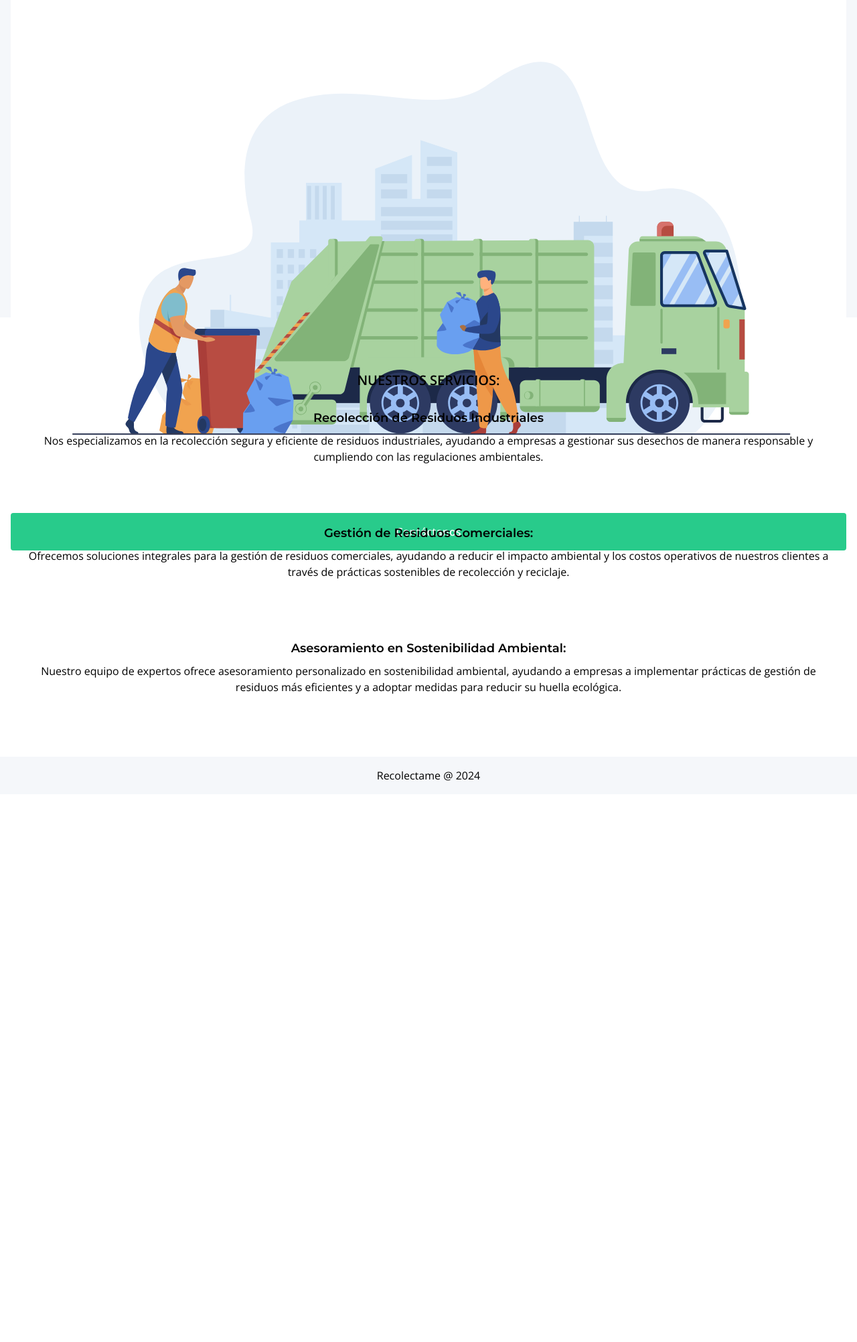
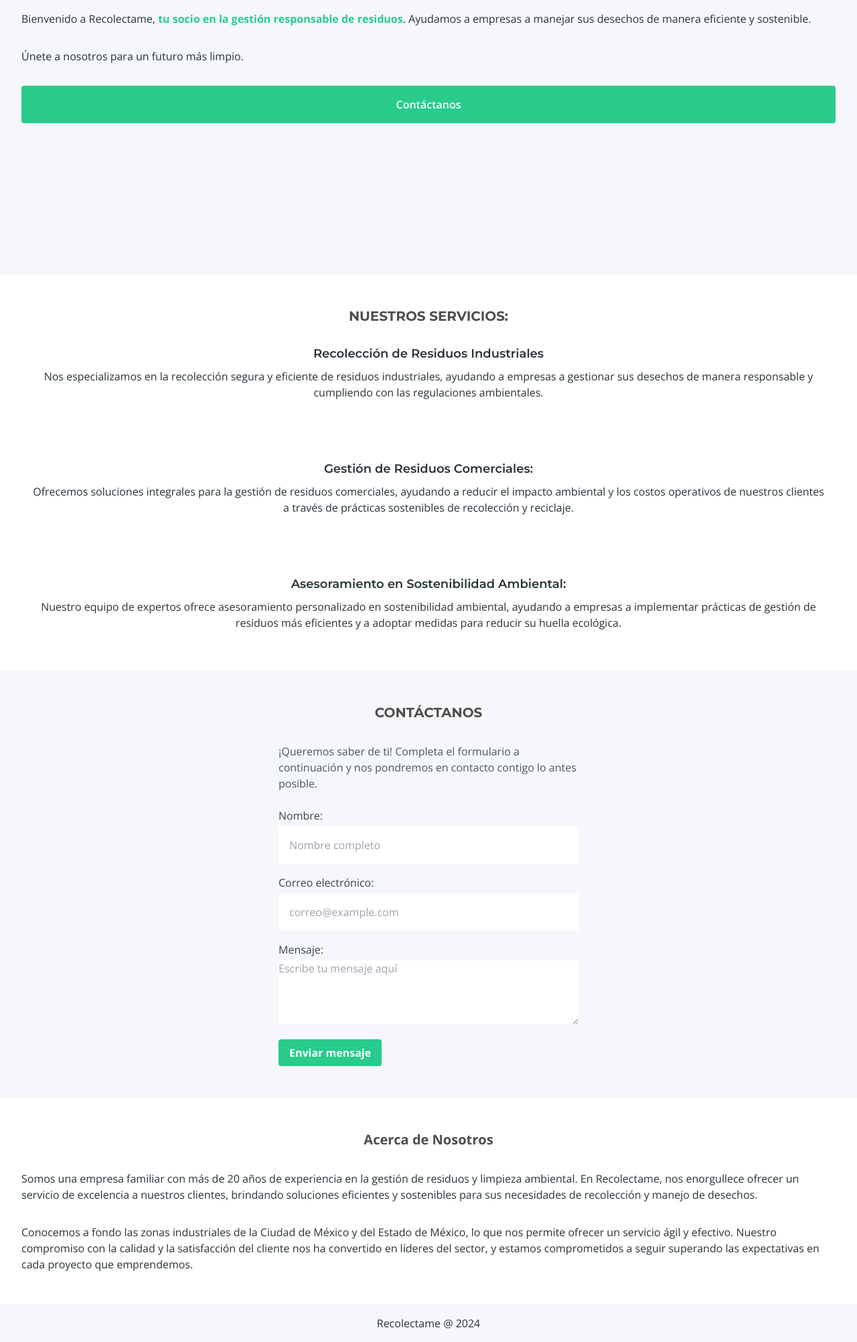
Before and after one commit to jcpablo10/astro-exercise, an Astro site: page / in a window 1280 px wide. Shown: the part 390-2394 px from the top of the page at 67% size. Before the commit the page ends 1576 px from the top, so only its background shows below. Built offline with nearby package versions, Linux system fonts and the light colour scheme; Astro itself is replaced by a stand-in of ours.

Commit message:
contact form and colors

```diff
--- a/src/layouts/Layout.astro
+++ b/src/layouts/Layout.astro
@@ -23,7 +23,7 @@ const { title } = Astro.props;
     <link href="https://fonts.googleapis.com/css2?family=Montserrat:ital,wght@0,100..900;1,100..900&family=Open+Sans:ital,wght@0,300..800;1,300..800&display=swap" rel="stylesheet">
 		<title>{title}</title>
 	</head>
-	<body class="pt-16">
+	<body class="text-neutral-black">
     <nav class="w-full h-16 bg-white fixed p-2 box-border flex justify-between items-center top-0 z-50 navbar">
       <div class="flex gap-2 justify-center items-center">
         <img src="/recolectame_logo.png" alt="Recolectame logo" class="h-10">
--- a/src/pages/index.astro
+++ b/src/pages/index.astro
@@ -7,26 +7,27 @@ import Card from '../components/Card.astro';
 <!-- <Layout title="Recolectame - Recolectamos, reciclamos, renovamos: ¡por un mundo mejor!"> -->
 <Layout title="Recolectame: Expertos en recolección de basura y gestión de residuos">
 	<main class="">
-    <section class="w-100 h-screen bg bg-silver">
-      <div class="container mx-auto p-4 flex flex-col justify-start gap-8">
+    <section class="w-100 min-h-screen bg bg-silver pt-16 pb-12 px-8 flex justify-center items-center">
+      <div class="container mx-auto flex flex-col justify-start gap-8">
         <img src="recolectame_logo.png" class="w-16" alt="">
-        <h1 class="font-serif text-3xl font-bold">
+        <h1 class="font-serif text-3xl font-bold text-neutral-d-grey">
           Recolectamos, reciclamos, renovamos: ¡por un mundo mejor!
         </h1>
         <p>
           Bienvenido a Recolectame,
           <span class="font-bold text-green">tu socio en la gestión responsable de residuos</span>.
-          Ayudamos a empresas a manejar sus desechos de manera eficiente y sostenible. Únete a nosotros para un futuro más limpio."
-          <img src="/hero.svg" alt="" class="w-full">
+          Ayudamos a empresas a manejar sus desechos de manera eficiente y sostenible.
         </p>
+        <p>Únete a nosotros para un futuro más limpio.</p>
         <Button href="https://wa.me/5215615414968">
           Contáctanos
         </Button>
+        <img src="/hero.svg" alt="" class="w-full hidden">
       </div>
     </section>
     <section class="bg-white">
-      <div class="container mx-auto flex flex-col items-center justify-center gap-4 p-4 py-20 box-border">
-        <h2 class="uppercase text-xl font-semibold">Nuestros servicios:</h2>
+      <div class="container mx-auto flex flex-col items-center justify-center gap-4 px-8 py-12 box-border">
+        <h2 class="uppercase text-xl font-bold font-serif text-neutral-d-grey">Nuestros servicios:</h2>
         <ul class="flex flex-col gap-16">
           <Card
             title="Recolección de Residuos Industriales"
@@ -43,6 +44,39 @@ import Card from '../components/Card.astro';
         </ul>
       </div>
     </section>
+    <section class="bg-silver">
+      <div class="container mx-auto px-8 py-12 w-full">
+        <h2 class="font-serif uppercase text-xl font-bold text-center text-neutral-d-grey">Contáctanos</h2>
+        <div class="max-w-md mx-auto mt-8">
+          <p class="text-gray-600 mb-6">¡Queremos saber de ti! Completa el formulario a continuación y nos pondremos en contacto contigo lo antes posible.</p>
+          <form action="#" method="POST" class="space-y-4">
+            <div>
+              <label for="nombre" class="block text-gray-700">Nombre:</label>
+              <input type="text" id="nombre" name="nombre" placeholder="Nombre completo" class="form-input mt-1 w-full p-4">
+            </div>
+            <div>
+              <label for="email" class="block text-gray-700">Correo electrónico:</label>
+              <input type="email" id="email" name="email" placeholder="correo@example.com" class="form-input mt-1 w-full p-4">
+            </div>
+            <div>
+              <label for="mensaje" class="block text-gray-700">Mensaje:</label>
+              <textarea id="mensaje" name="mensaje" rows="4" placeholder="Escribe tu mensaje aquí" class="form-textarea mt-1 w-full"></textarea>
+            </div>
+            <button type="submit" class="bg-green text-white font-bold py-2 px-4 rounded hover:bg-blue-600">Enviar mensaje</button>
+          </form>
+        </div>
+
+      </div>
+
+    </section>
+    <section class="bg-white">
+      <div class="container mx-auto px-8 py-12 w-full flex flex-col gap-8">
+        <h2 class="text-xl font-bold text-center text-neutral-d-grey">Acerca de Nosotros</h2>
+        <p class="">Somos una empresa familiar con más de 20 años de experiencia en la gestión de residuos y limpieza ambiental. En Recolectame, nos enorgullece ofrecer un servicio de excelencia a nuestros clientes, brindando soluciones eficientes y sostenibles para sus necesidades de recolección y manejo de desechos.</p>
+        <p class="">Conocemos a fondo las zonas industriales de la Ciudad de México y del Estado de México, lo que nos permite ofrecer un servicio ágil y efectivo. Nuestro compromiso con la calidad y la satisfacción del cliente nos ha convertido en líderes del sector, y estamos comprometidos a seguir superando las expectativas en cada proyecto que emprendemos.</p>
+      </div>
+    </section>
+
 	</main>
 </Layout>
 
--- a/tailwind.config.mjs
+++ b/tailwind.config.mjs
@@ -10,6 +10,23 @@ module.exports = {
       colors: {
         green: "#28CB8B",
         silver: "#F5F7FA",
+        neutral: {
+          black: "#263238",
+          silver: "#F5F7FA",
+          "grey-blue": "#ABBED1",
+          grey: "#89939E",
+          "d-grey": "#4D4D4D",
+        },
+        primary: {
+          greee: "#28CB8B",
+          black: "#263238",
+          blue: "#2194f3",
+        },
+        action: {
+          warning: "#FBC02D",
+          error: "#E53835",
+          success: "#2E7D31",
+        }
       },
     },
   },
```
